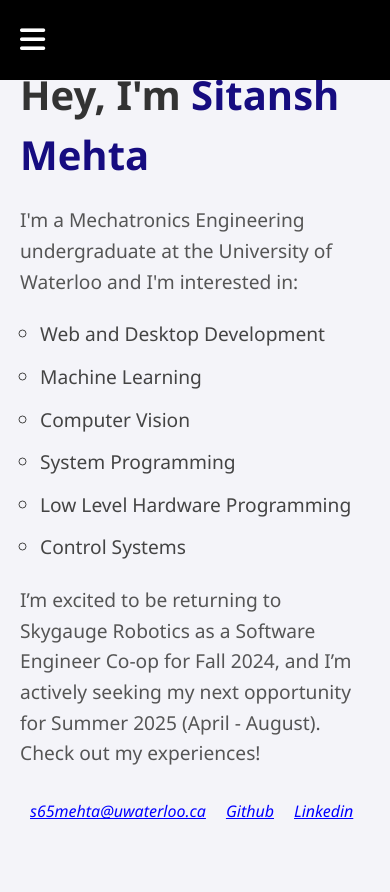
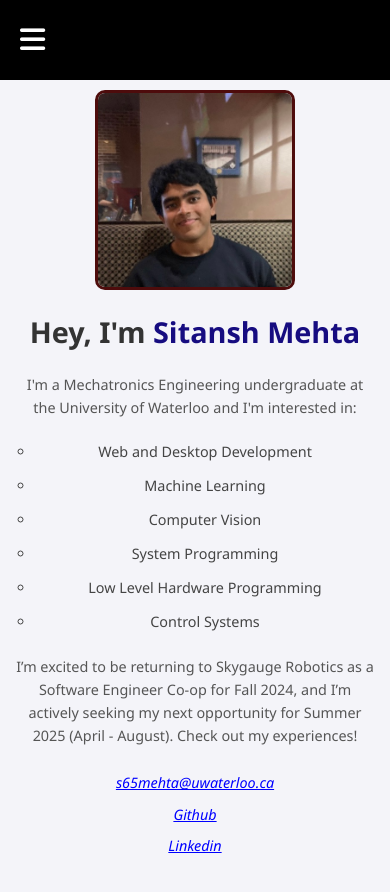
Before and after one commit to sitanshmehta/sitanshmehta.github.io, a React (Create React App) app: page /#/ in a window 390 px wide. Shown: the top 892 px of the page. Built offline with nearby package versions, Linux system fonts and the light colour scheme.

Commit message:
Fixing home on phone

```diff
--- a/src/Components/Home/Home.css
+++ b/src/Components/Home/Home.css
@@ -68,23 +68,84 @@
     border: 3px solid #4e0c0c;
 }
 
+/* Media queries for responsiveness */
 @media screen and (max-width: 800px) {
+
+    /* Stack items vertically on smaller screens */
     .home-page {
         flex-direction: column;
-        text-align: left;
-        height: 110vh;
+        align-items: center;
+        padding: 20px;
+        height: auto;
+        text-align: center;
     }
 
+    /* Adjust intro section */
     .intro {
         margin-right: 0;
         margin-bottom: 30px;
+        max-width: 100%;
     }
 
-    .profile-image-container {
-        display: none;
+    /* Reduce font sizes for better readability */
+    .intro-greeting {
+        font-size: 2rem;
     }
 
+    .intro-content {
+        font-size: 1rem;
+    }
+
+    .interest-list li {
+        font-size: 1rem;
+    }
+
+    /* Stack contact info vertically */
+    .intro-note {
+        flex-direction: column;
+        align-items: center;
+        font-size: 0.9rem;
+    }
+
+    .intro-item {
+        padding: 5px 0;
+    }
+
+    /* Display the profile image above the intro */
+    .profile-image-container {
+        display: flex;
+        justify-content: center;
+        margin-bottom: 20px;
+        order: -1;
+        /* Moves image to the top */
+    }
+
+    /* Resize the profile image */
     .profile-image {
-        display: none;
+        width: 200px;
+        height: 200px;
     }
 }
+
+@media screen and (max-width: 600px) {
+
+    /* Further adjustments for very small screens */
+    .intro-greeting {
+        font-size: 1.8rem;
+    }
+
+    .intro-content,
+    .interest-list li {
+        font-size: 0.9rem;
+    }
+
+    .intro-item {
+        font-size: 0.9rem;
+    }
+
+    /* Adjust padding */
+    .home-page {
+        padding: 15px;
+        padding-top: 90px;
+    }
+}
```
